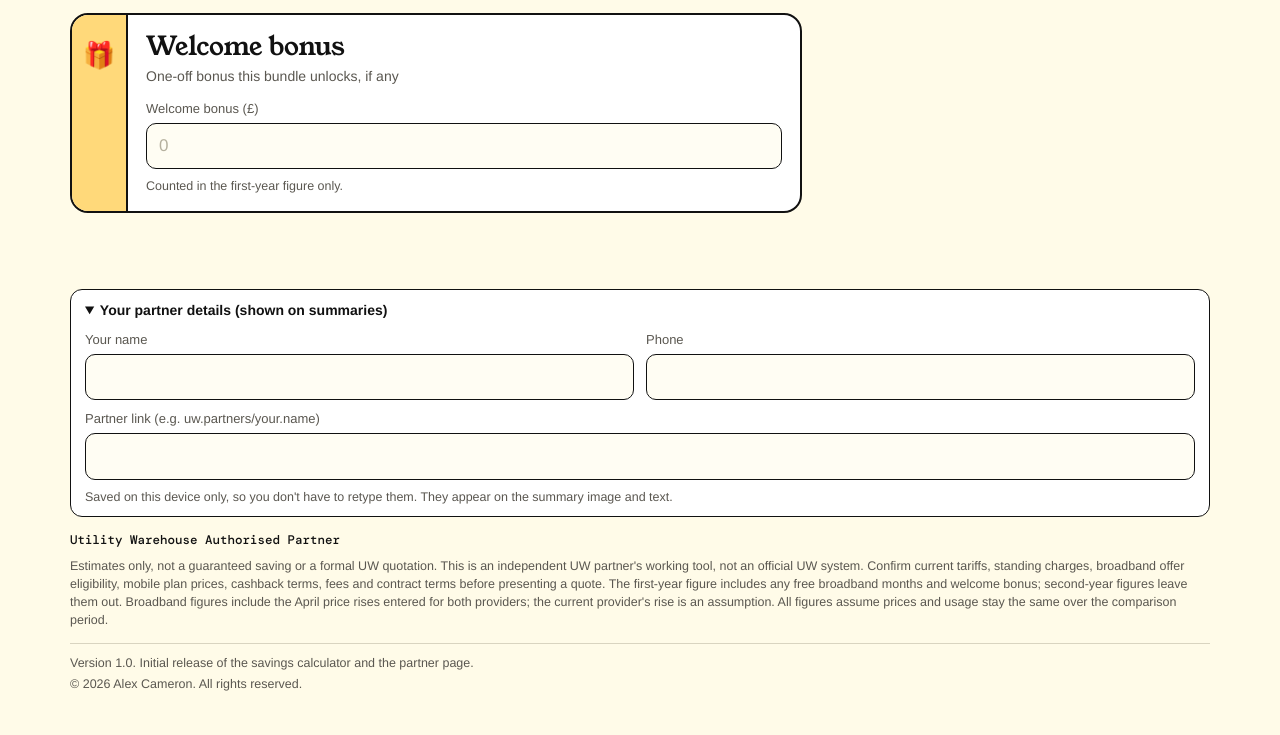
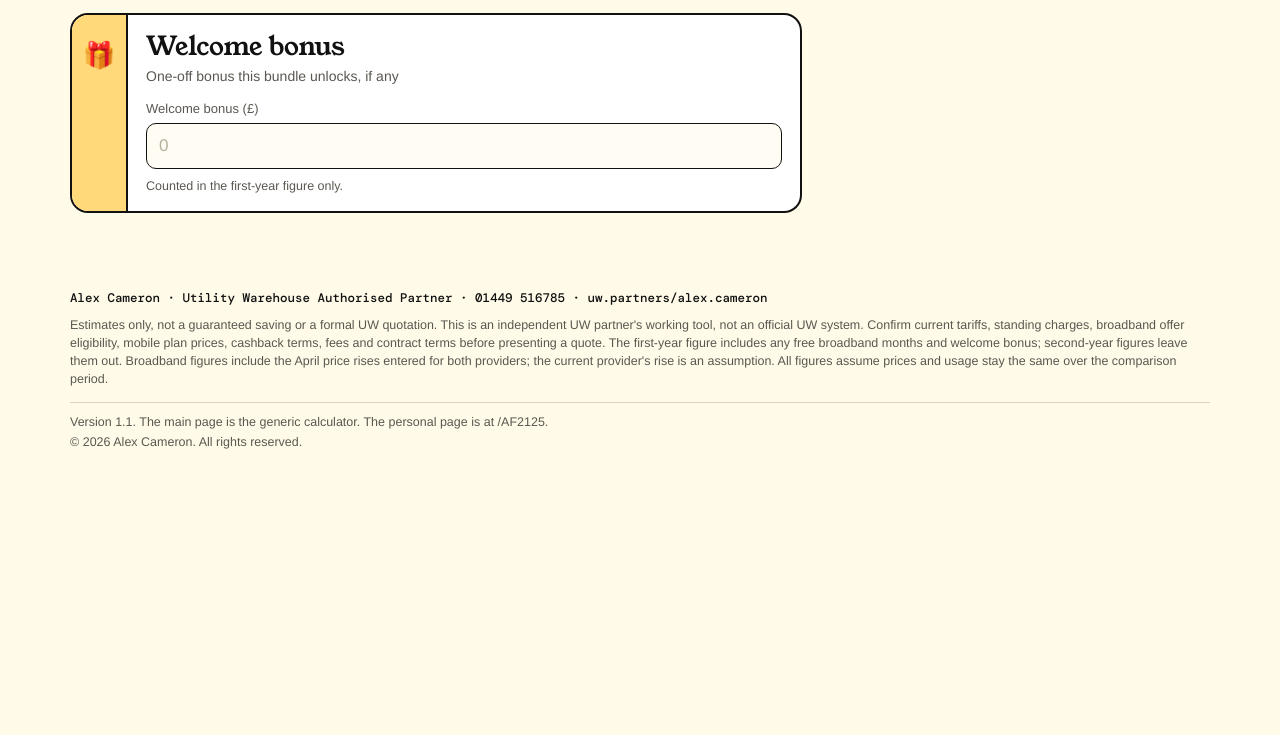
Before and after one commit to Alex-Depiqd/UW-Savings-Calculator, a website: page AF2125/index.html in a window 1280 px wide. Shown: the part 3409-4144 px from the top of the page. After the commit the page ends 3902 px from the top, so only its background shows below. Drawn offline with nearby package versions, Linux system fonts and the light colour scheme.

Commit message:
Put the generic calculator on the root and the personal page at /AF2125.
Version 1.1. The old /partner address redirects to the main page.

Co-authored-by: Cursor <cursoragent@cursor.com>

```diff
--- a/partner/index.html
+++ b/AF2125/index.html
@@ -276,7 +276,7 @@ footer .colophon p{margin:0 0 2px}
   <div class="who" id="who"></div>
   Estimates only, not a guaranteed saving or a formal UW quotation. This is an independent UW partner's working tool, not an official UW system. Confirm current tariffs, standing charges, broadband offer eligibility, mobile plan prices, cashback terms, fees and contract terms before presenting a quote. The first-year figure includes any free broadband months and welcome bonus; second-year figures leave them out. Broadband figures include the April price rises entered for both providers; the current provider's rise is an assumption. All figures assume prices and usage stay the same over the comparison period.
   <div class="colophon">
-    <p>Version 1.0. Initial release of the savings calculator and the partner page.</p>
+    <p>Version 1.1. The main page is the generic calculator. The personal page is at /AF2125.</p>
     <p>© 2026 Alex Cameron. All rights reserved.</p>
   </div>
 </footer>
@@ -297,7 +297,7 @@ footer .colophon p{margin:0 0 2px}
   // UW SIM prices: edit here when they change
   var PLANS={unl:{name:'Go Unlimited',price:13},ess:{name:'Go Essential',price:6}};
   var FREE_MONTHS=3;
-  var FIXED=null; // fixed partner details, or null for the generic version
+  var FIXED={"name": "Alex Cameron", "phone": "01449 516785", "link": "uw.partners/alex.cameron"}; // fixed partner details, or null for the generic version
   function partner(){
     if(FIXED)return FIXED;
     return {name:$('pd-n').value.trim(),phone:$('pd-p').value.trim(),link:$('pd-l').value.trim()};
--- a/package.json
+++ b/package.json
@@ -1,5 +1,5 @@
 {
   "name": "uw-savings-calculator",
   "private": true,
-  "version": "1.0.0"
+  "version": "1.1.0"
 }
```
Also changed, not shown: index.html (+2 -2 lines), README.md, netlify.toml, 1 other file.
